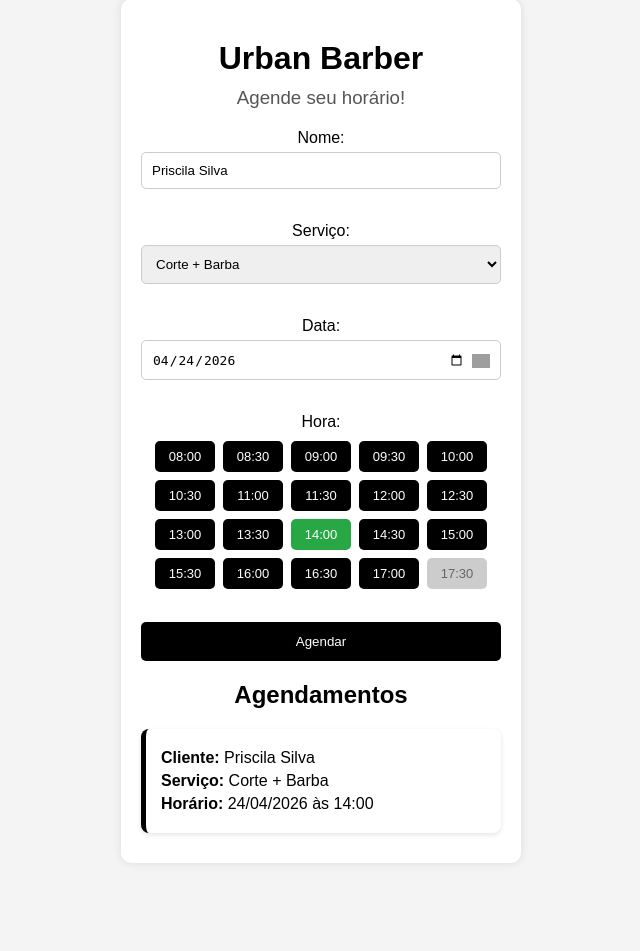
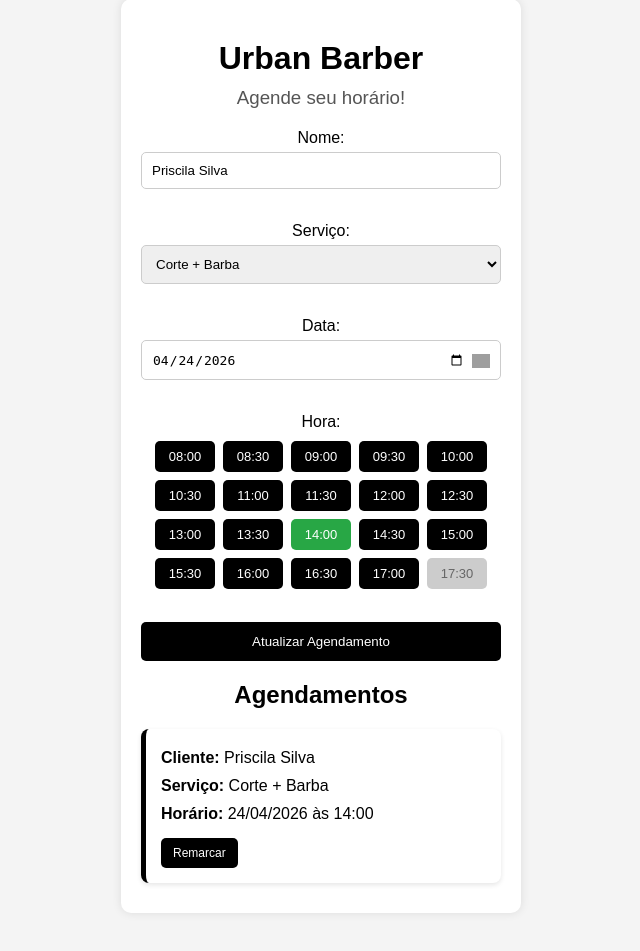
Before and after one commit to prgalhardo/barbershop-management-system, a Flask app: a page that uses templates/index.html in a window 1280 px wide. Shown: the part 39-990 px from the top of the page, without its empty margins (319-959 px from the left). Before the commit the page ends 872 px from the top, so only its background shows below. Run offline with Flask 3, Linux system fonts and the light colour scheme; data comes from the database, SQL or seed files in the repository; grey boxes are pictures that could not be loaded.

Commit message:
feat: implementar atualização de agendamento (remarcar)
- adiciona rota /editar/<id> no backend
- permite atualizar agendamentos existentes (UPDATE)
- reutiliza formulário para edição
- adiciona botão 'Remarcar' nos cards
- mantém validação de conflito de horários
- ajusta layout dos botões no card

```diff
--- a/app.py
+++ b/app.py
@@ -1,4 +1,4 @@
-from flask import Flask, render_template, request
+from flask import Flask, render_template, request, redirect, url_for
 from datetime import datetime, timedelta
 import os
 import sqlite3
@@ -11,6 +11,7 @@ duracao_servicos = {
     "Corte + Barba": 60,
     "Sobrancelha": 30
 }
+
 
 def criar_tabela():
     conn = sqlite3.connect("barbearia.db")
@@ -30,17 +31,46 @@ def criar_tabela():
     conn.close()
 
 
+@app.route("/editar/<int:id>")
+def editar(id):
+    conn = sqlite3.connect("barbearia.db")
+    cursor = conn.cursor()
+
+    cursor.execute("""
+        SELECT id, nome, servico, data
+        FROM agendamentos
+        WHERE id = ?
+    """, (id,))
+
+    ag = cursor.fetchone()
+    conn.close()
+
+    if not ag:
+        return redirect("/")
+
+    data_obj = datetime.strptime(ag[3], "%Y-%m-%d %H:%M")
+
+    return redirect(url_for(
+        "home",
+        editar_id=ag[0],
+        nome=ag[1],
+        servico=ag[2],
+        data=data_obj.strftime("%Y-%m-%d"),
+        hora=data_obj.strftime("%H:%M")
+    ))
+
+
 @app.route("/", methods=["GET", "POST"])
 def home():
     erro = None
 
-    # Filtro (GET tem prioridade)
     data_filtro = request.args.get("data") or request.form.get("data")
     servico_filtro = request.args.get("servico") or request.form.get("servico")
+    editar_id = request.args.get("editar_id") or request.form.get("editar_id")
 
     duracao_selecionada = duracao_servicos.get(servico_filtro, 30)
 
-    # CADASTRAR AGENDAMENTO
+    # CADASTRAR / ATUALIZAR
     if request.method == "POST":
         nome = request.form.get("nome")
         servico = request.form.get("servico")
@@ -56,11 +86,9 @@ def home():
             duracao = duracao_servicos.get(servico, 60)
             data_fim = data_obj + timedelta(minutes=duracao)
 
-            # Regra 1: dias permitidos
             if data_obj.weekday() < 1 or data_obj.weekday() > 5:
                 erro = "Atendemos apenas de terça a sábado."
 
-            # Regra 2: horário permitido
             elif data_obj.hour < 8 or data_obj.hour >= 18:
                 erro = "Horário permitido é das 08h às 18h."
 
@@ -77,7 +105,6 @@ def home():
                 agendamentos_db = cursor.fetchall()
                 conn.close()
 
-                # Regra 3: conflito de horários
                 for data_str, duracao_existente in agendamentos_db:
                     inicio_existente = datetime.strptime(data_str, "%Y-%m-%d %H:%M")
                     fim_existente = inicio_existente + timedelta(minutes=duracao_existente)
@@ -86,26 +113,34 @@ def home():
                         erro = "Este horário já está ocupado."
                         break
 
-            # Salva se estiver ok
             if not erro:
                 conn = sqlite3.connect("barbearia.db")
                 cursor = conn.cursor()
 
-                cursor.execute("""
-                INSERT INTO agendamentos (nome, servico, data, duracao)
-                VALUES (?, ?, ?, ?)
-                """, (nome, servico, data_completa, duracao))
+                if editar_id:
+                    cursor.execute("""
+                        UPDATE agendamentos
+                        SET nome = ?, servico = ?, data = ?, duracao = ?
+                        WHERE id = ?
+                    """, (nome, servico, data_completa, duracao, editar_id))
+                else:
+                    cursor.execute("""
+                        INSERT INTO agendamentos (nome, servico, data, duracao)
+                        VALUES (?, ?, ?, ?)
+                    """, (nome, servico, data_completa, duracao))
 
                 conn.commit()
                 conn.close()
 
-    # BUSCAR AGENDAMENTOS DO DIA (ORDENADO)
+                return redirect("/")
+
+    # LISTAR AGENDAMENTOS
     conn = sqlite3.connect("barbearia.db")
     cursor = conn.cursor()
 
     if data_filtro:
         cursor.execute("""
-            SELECT nome, servico, data
+            SELECT id, nome, servico, data
             FROM agendamentos
             WHERE data LIKE ?
             ORDER BY data
@@ -120,16 +155,17 @@ def home():
 
     for ag in dados:
         data_formatada = datetime.strptime(
-            ag[2], "%Y-%m-%d %H:%M"
+            ag[3], "%Y-%m-%d %H:%M"
         ).strftime("%d/%m/%Y às %H:%M")
 
         agendamentos.append({
-            "nome": ag[0],
-            "servico": ag[1],
+            "id": ag[0],
+            "nome": ag[1],
+            "servico": ag[2],
             "data": data_formatada
         })
 
-    # GERAR HORÁRIOS (BOTÕES)
+    # GERAR HORÁRIOS
     horarios = []
 
     if data_filtro:
@@ -183,7 +219,6 @@ def home():
         horarios=horarios
     )
 
-
 if __name__ == "__main__":
     criar_tabela()
     app.run(host="0.0.0.0", port=int(os.environ.get("PORT", 5000)))
--- a/static/style.css
+++ b/static/style.css
@@ -186,3 +186,15 @@ li {
 .tooltip:hover .tooltiptext {
     visibility: visible;
 }
+
+.card button {
+    width: auto;
+    padding: 8px 12px;
+    font-size: 12px;
+    margin-top: 10px;
+}
+
+.card {
+    display: flex;
+    flex-direction: column;
+}
--- a/templates/index.html
+++ b/templates/index.html
@@ -19,6 +19,8 @@
         {% endif %}
 
         <form method="POST">
+
+            <input type="hidden" name="editar_id" value="{{ request.args.get('editar_id', '') }}">
 
             <label>Nome:</label><br>
             <div class="tooltip">
@@ -80,7 +82,14 @@
             {% endif %}
 
             <br>
-            <button type="submit">Agendar</button>
+
+            <button type="submit">
+                {% if request.args.get('editar_id') %}
+                    Atualizar Agendamento
+                {% else %}
+                    Agendar
+                {% endif %}
+            </button>
 
         </form>
 
@@ -93,6 +102,10 @@
                         <p><strong>Cliente:</strong> {{ agendamento.nome }}</p>
                         <p><strong>Serviço:</strong> {{ agendamento.servico }}</p>
                         <p><strong>Horário:</strong> {{ agendamento.data }}</p>
+                        <a href="/editar/{{ agendamento.id }}">
+                            <button type="button">Remarcar</button>
+                        </a>
+
                     </div>
                 {% endfor %}
             </div>
```
